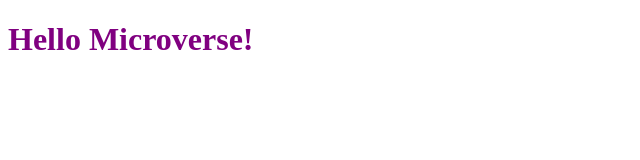
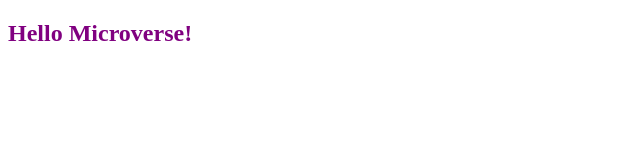
Before and after one commit to blakbox23/Hello-Microverse, a plain HTML site: page index.html in a window 1280 px wide. Shown: the whole page, without its empty margins (0-640 px from the left). Drawn offline with Linux system fonts and the light colour scheme.

Commit message:
Add header tag

```diff
--- a/index.html
+++ b/index.html
@@ -8,6 +8,6 @@
     <title>Hello Microverse</title>
 </head>
 <body>
-    <h1 class="fav">Hello Microverse!</h1>
+    <h2 class="fav">Hello Microverse!</h2>
 </body>
 </html>
```
